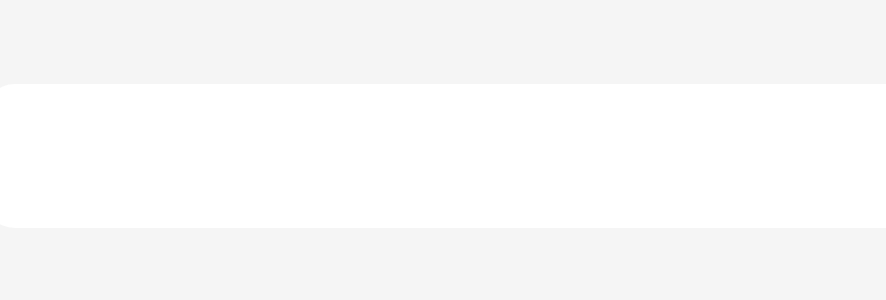
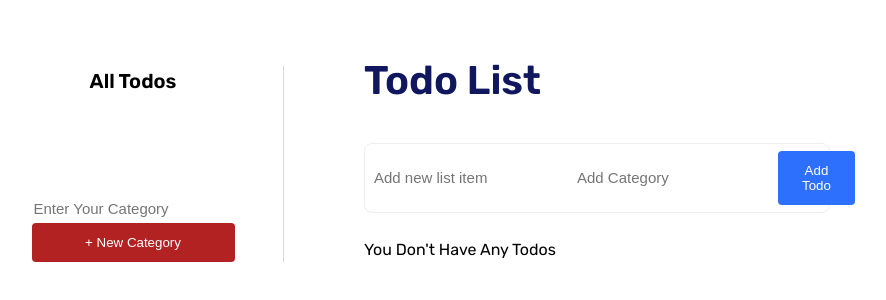
Before and after one commit to serhiyhvala/redux-toolkit-todolist, a React (Vite) app: page /all in a window 1280 px wide. Before the commit this address had no page. Shown: the part 244-544 px from the top of the page, without its empty margins (157-1043 px from the left). Built offline with nearby package versions, Linux system fonts and the light colour scheme.

Commit message:
Update Routes

```diff
--- a/src/App.module.scss
+++ b/src/App.module.scss
@@ -3,6 +3,7 @@
   width: 100%;
   display: flex;
   align-items: center;
+  margin: 0 auto;
   justify-content: center;
 }
 
--- a/src/App.tsx
+++ b/src/App.tsx
@@ -1,25 +1,20 @@
 import styles from './App.module.scss'
 import TodoList from "@components/todoList/TodoList";
-import {BrowserRouter, Route, Routes} from "react-router-dom";
+import { Route, Routes} from "react-router-dom";
 import Layout from "./layouts/Layout";
-import {useAppSelector} from "@store/hooks";
 
 const App = () => {
-  const {currentCategory} = useAppSelector(state => state.categories)
-  const isCurrentCategoryAll = currentCategory === 'all'
-  const route = isCurrentCategoryAll ? '/' : ':category'
   return (
-      <BrowserRouter>
         <div className={styles.main_container}>
           <div className={styles.container}>
             <Routes>
               <Route path='/' element={<Layout/>}>
-                <Route path={route} element={<TodoList/>}/>
+                <Route index element={<TodoList/>}/>
+                <Route path='/:category' element={<TodoList/>}/>
               </Route>
             </Routes>
           </div>
         </div>
-      </BrowserRouter>
   );
 };
 
--- a/src/components/categories/Categories.tsx
+++ b/src/components/categories/Categories.tsx
@@ -2,7 +2,7 @@ import styles from './Categories.module.scss'
 import {FormEvent, useEffect, useState} from "react";
 import {useAppDispatch, useAppSelector} from "@store/hooks";
 import {addCategory, changeCategory, getCategoriesFromLocalStorage} from "@store/categories/categoriesSlice";
-import {Link} from "react-router-dom";
+import {NavLink} from "react-router-dom";
 import Button from "@ui/Button/Button";
 
 const Categories = () => {
@@ -16,7 +16,7 @@ const Categories = () => {
   }
   useEffect(() => {
     const storageCategories = JSON.parse(localStorage.getItem('categories') || '[]')
-    if(storageCategories?.length > 0){
+    if (storageCategories?.length > 0) {
       dispatch(getCategoriesFromLocalStorage(storageCategories))
     }
   }, [])
@@ -29,9 +29,9 @@ const Categories = () => {
           {categories.map(item => {
             const isActiveCategory = currentCategory === item.shortName ? styles.activeItem : ''
             const setRoute = item.shortName === 'all' ? '/' : item.shortName
-            return <Link to={setRoute} onClick={() => dispatch(changeCategory(item.shortName))} key={item.id}>
+            return <NavLink to={setRoute} onClick={() => dispatch(changeCategory(item.shortName))} key={item.id}>
               <li className={isActiveCategory}>{item.title}</li>
-            </Link>
+            </NavLink>
           })}
         </ul>
         <form onSubmit={handleSubmitCategory}>
--- a/src/components/todoList/TodoList.tsx
+++ b/src/components/todoList/TodoList.tsx
@@ -15,7 +15,7 @@ const TodoList = () => {
   const categoryName = categories.find(item => item.shortName === currentCategory)?.shortName
   useEffect(() => {
     const storageTodo = JSON.parse(localStorage.getItem('todo') || '[]')
-    if(storageTodo?.length > 0){
+    if (storageTodo?.length > 0) {
       dispatch(getTodosFromLocalStorage(storageTodo))
     }
   }, [])
--- a/src/main.tsx
+++ b/src/main.tsx
@@ -4,10 +4,13 @@ import App from './App'
 import './index.css'
 import {Provider} from "react-redux";
 import {store} from "./store";
+import {BrowserRouter} from "react-router-dom";
 
 ReactDOM.createRoot(document.getElementById('root') as HTMLElement).render(
-  <Provider store={store}>
-    <App />
-  </Provider>
+    <Provider store={store}>
+      <BrowserRouter>
+        <App/>
+      </BrowserRouter>
+    </Provider>
     ,
 )
```
